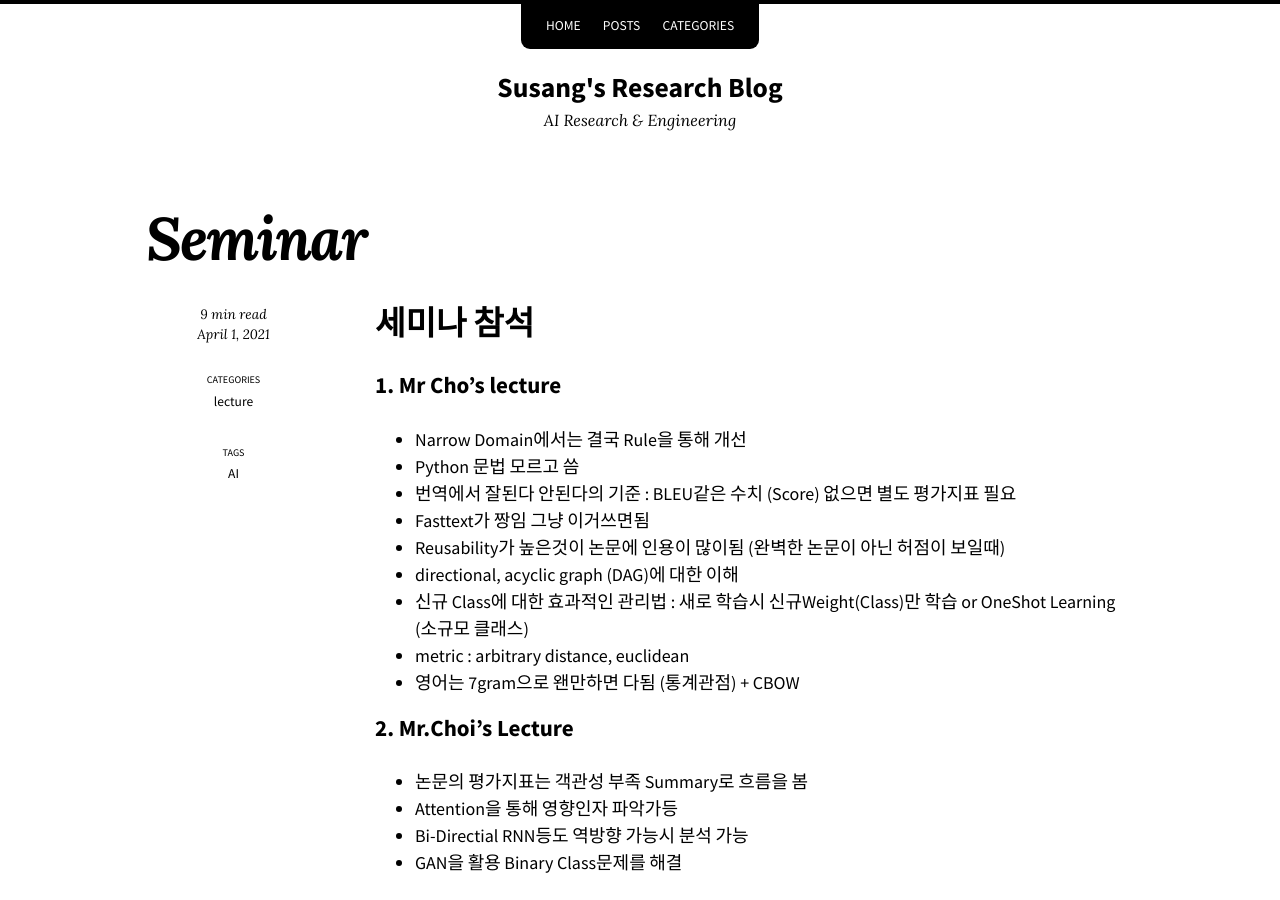
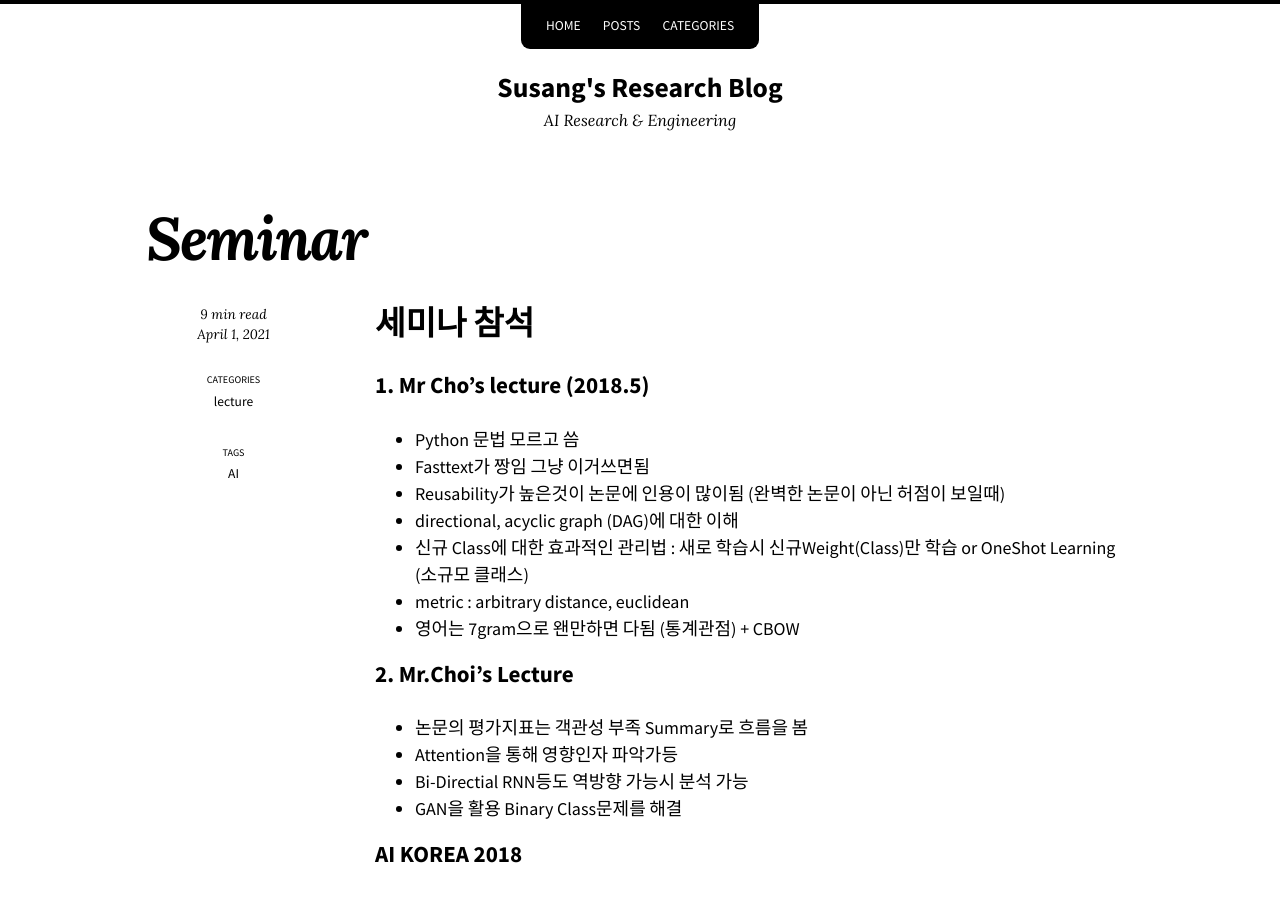
Before and after one commit to healess/healess.github.io, a Jekyll site: the page built from _posts/2021-04-01-Seminar.md, in a window 1280 px wide and 900 px high. Built offline with Jekyll 4.4.1, drawn with Linux system fonts in a browser that asks for light colours; nearby versions of some CDN libraries.

```diff
--- a/_posts/2021-04-01-Seminar.md
+++ b/_posts/2021-04-01-Seminar.md
@@ -7,10 +7,8 @@ tags:
   - AI
 ---
 # 세미나 참석
-### 1. Mr Cho's lecture
- * Narrow Domain에서는 결국 Rule을 통해 개선
+### 1. Mr Cho's lecture (2018.5)
  * Python 문법 모르고 씀
- * 번역에서 잘된다 안된다의 기준 : BLEU같은 수치 (Score) 없으면 별도 평가지표 필요
  * Fasttext가 짱임 그냥 이거쓰면됨
  * Reusability가 높은것이 논문에 인용이 많이됨 (완벽한 논문이 아닌 허점이 보일때)
  * directional, acyclic graph (DAG)에 대한 이해
```
Also changed, not shown: _posts/2021-03-31-Practical-AI.md (added, +14 -0 lines).
